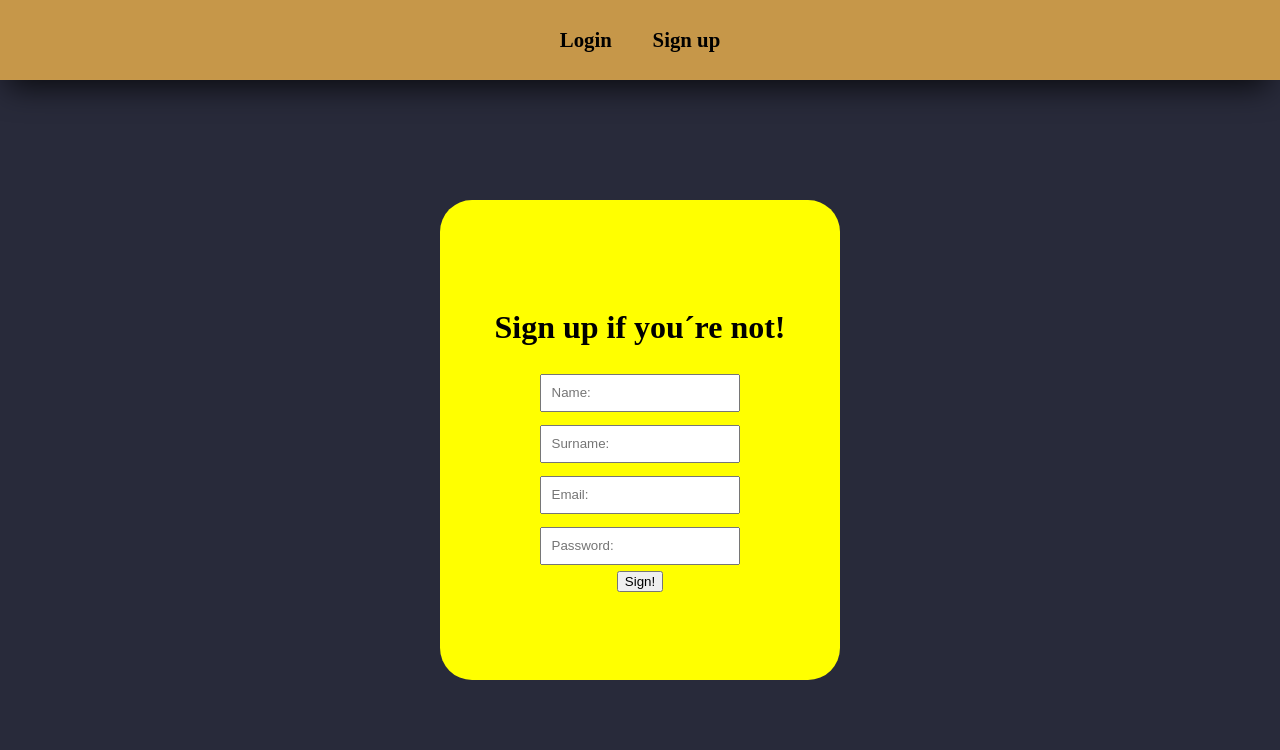
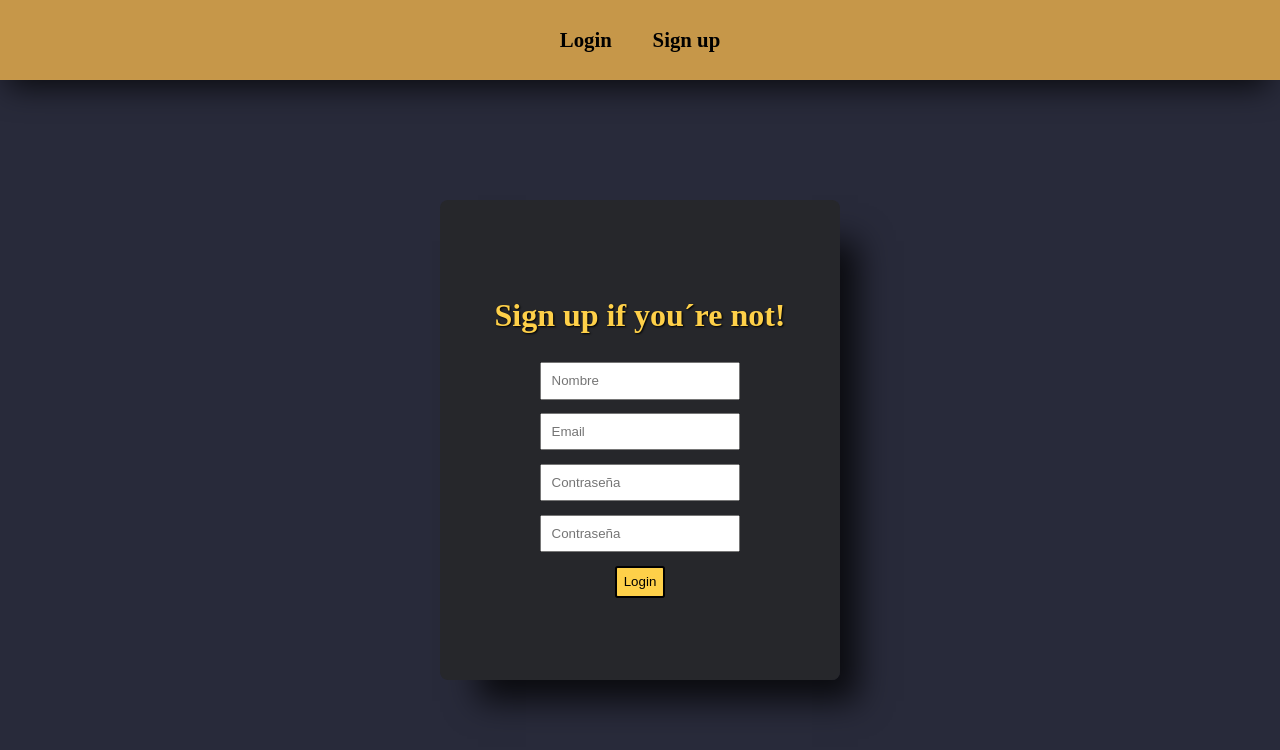
Before and after one commit to 99jack99/Vue-Login, a Vue app: page /signup in a window 1280 px wide. Shown: the top 750 px of the page. Built offline with nearby package versions, Linux system fonts and the light colour scheme.

Commit message:
sigup working, added styles to login and register, home yet to be styled

```diff
--- a/src/Store/AuthStore.js
+++ b/src/Store/AuthStore.js
@@ -20,10 +20,10 @@ export const useAuthStore = defineStore({
   },
 
   actions: {
-    login(em, pwd) {
+    login(email, pwd) {
       const res = axios
         .post("https://demo.treblle.com/api/v1/auth/login", {
-          email: em,
+          email: email,
           password: pwd,
         })
 
@@ -37,23 +37,43 @@ export const useAuthStore = defineStore({
         })
 
         .catch(function (error) {
-          console.log("mal", error.message);
+          console.log("Credenciales incorrectas", error.message);
+
+        });
+    },
+
+    signup(name, email, pwd){
+      const res = axios
+        .post("url", {
+          name: name,
+          email: email,
+          password: pwd,
+        })
+
+        .then((res) => {
+
+          console.log(res.status);
+          router.push("/login")
+        })
+
+        .catch(function (error) {
+          console.log("Algo ha ido mal", error.message);
 
         });
     },
 
     logout() {
       this.user == {};
+      this.notLogged();
     },
 
     logged() {
       this.isLogged = true;
     },
 
-    add() {
-      this.arr.push("Hola amigos");
-      console.log(this.arr);
-      this.logged();
-    },
+    notLogged(){
+      this.isLogged = false;
+    }
+
   },
 });
--- a/src/pages/Login.vue
+++ b/src/pages/Login.vue
@@ -1,10 +1,8 @@
 <script setup>
-import { ref, reactive, computed } from "vue";
-
-import axios from "axios";
+import { reactive, computed } from "vue";
 
 import useVuelidate from "@vuelidate/core";
-import { required, email, between, helpers } from "@vuelidate/validators";
+import { required, email, helpers } from "@vuelidate/validators";
 
 import { useAuthStore } from "../Store/AuthStore";
 const authStore = useAuthStore();
--- a/src/pages/Signup.vue
+++ b/src/pages/Signup.vue
@@ -1,38 +1,134 @@
 <script setup>
+import { reactive, computed } from "vue";
 
+import useVuelidate from "@vuelidate/core";
+import {
+  required,
+  email,
+  minLength,
+  sameAs,
+  helpers,
+} from "@vuelidate/validators";
+
+import { useAuthStore } from "../Store/AuthStore";
+const authStore = useAuthStore();
+
+const formData = reactive({
+  name: "",
+  email: "",
+  password: {
+    password: "",
+    confirm: "",
+  },
+});
+
+/* Estas son reglas que tiene que tener vuelidate para verificar los campos */
+const rules = computed(() => {
+  return {
+    name: {
+      required,
+      minLength: minLength(5),
+    },
+    email: {
+      required,
+      email,
+    },
+    password: {
+      password: { required },
+      confirm: { required, sameAs: sameAs(formData.password.password) },
+    },
+  };
+});
+
+const submitForm = async () => {
+  const result = await v$.value.$validate();
+  if (result) {
+    alert("bien");
+  } else {
+    alert("No bien formulario");
+  }
+};
+
+/* llamamos a vuelidate, toma dos parametos. 1- reglas, 2- el state */
+const v$ = useVuelidate(rules, formData);
 </script>
 
 <template>
   <div id="wall">
-
-    <div class="loginCard">
-
+    <div class="RegisterCard">
       <div class="title">
         <h1>Sign up if you´re not!</h1>
       </div>
 
       <div class="body">
-          <input class="bodyItem" type="text" placeholder="Name:">
-          <input class="bodyItem" type="text" placeholder="Surname:">
-          <input class="bodyItem" type="text" placeholder="Email:">
-          <input class="bodyItem" type="text" placeholder="Password:">
-          <button type="submit"> Sign!</button>
+        <form @submit.prevent class="body">
+          <input
+            v-model="formData.name"
+            class="bodyItem"
+            type="text"
+            placeholder="Nombre"
+          />
+          <span
+            v-for="error in v$.name.$errors"
+            :key="error.$uid"
+            class="error"
+            >{{ error.$message }}</span
+          >
+          <input
+            v-model="formData.email"
+            class="bodyItem"
+            type="email"
+            placeholder="Email"
+          />
+          <span
+            v-for="error in v$.email.$errors"
+            :key="error.$uid"
+            class="error"
+            >{{ error.$message }}</span
+          >
+          <input
+            v-model="formData.password.password"
+            class="bodyItem"
+            type="password"
+            placeholder="Contraseña"
+          />
+          <span
+            v-for="error in v$.password.password.$errors"
+            :key="error.$uid"
+            class="error"
+            >{{ error.$message }}</span
+          >
+
+          <input
+            v-model="formData.password.confirm"
+            class="bodyItem"
+            type="password"
+            placeholder="Contraseña"
+          />
+          <span
+            v-for="error in v$.password.confirm.$errors"
+            :key="error.$uid"
+            class="error"
+            >{{ error.$message }}</span
+          >
+
+          <button
+            type="submit"
+            v-on:click="submitForm()"
+            class="bodyItem buttonSign"
+          >
+            Login
+          </button>
+        </form>
       </div>
-
     </div>
   </div>
 </template>
 
 <style lang="css" scoped>
 #wall {
-
-
-
   width: 100vw;
   height: 90vh;
-
-
-
 
   display: flex;
   flex-direction: column;
@@ -42,33 +138,52 @@
   border-radius: 0.5em;
 }
 
-.loginCard{
+.RegisterCard {
   width: 25em;
   height: 30em;
 
-  background-color: yellow;
-
+  background-color: #262626b8;
   display: flex;
   flex-direction: column;
   align-items: center;
   justify-content: center;
-
-  border-radius: 2em;
+  border-radius: 0.5em;
+  box-shadow: 28px 31px 31px -10px rgba(0, 0, 0, 0.75);
+}
+.title {
+  color: #fed049;
+  text-shadow: 1px 1px 2px black;
 }
 
 .body {
-
   display: flex;
   flex-direction: column;
   align-items: center;
   justify-content: center;
 }
 
-
-
 .bodyItem {
   margin: 0.5em;
   padding: 0.7em;
 }
 
+.buttonSign {
+  background-color: #fed049;
+  border: 0.2em solid black;
+  border-radius: 0.2em;
+  cursor: pointer;
+  padding: 0.5em;
+  margin: 0.5em;
+}
+
+.buttonSign:hover {
+  background-color: black;
+  color: #fed049;
+}
+
+.error {
+  color: red;
+  font-style: italic;
+  margin: 0.5em;
+}
 </style>
```
Lines whose indentation alone changed are shown as unchanged.
